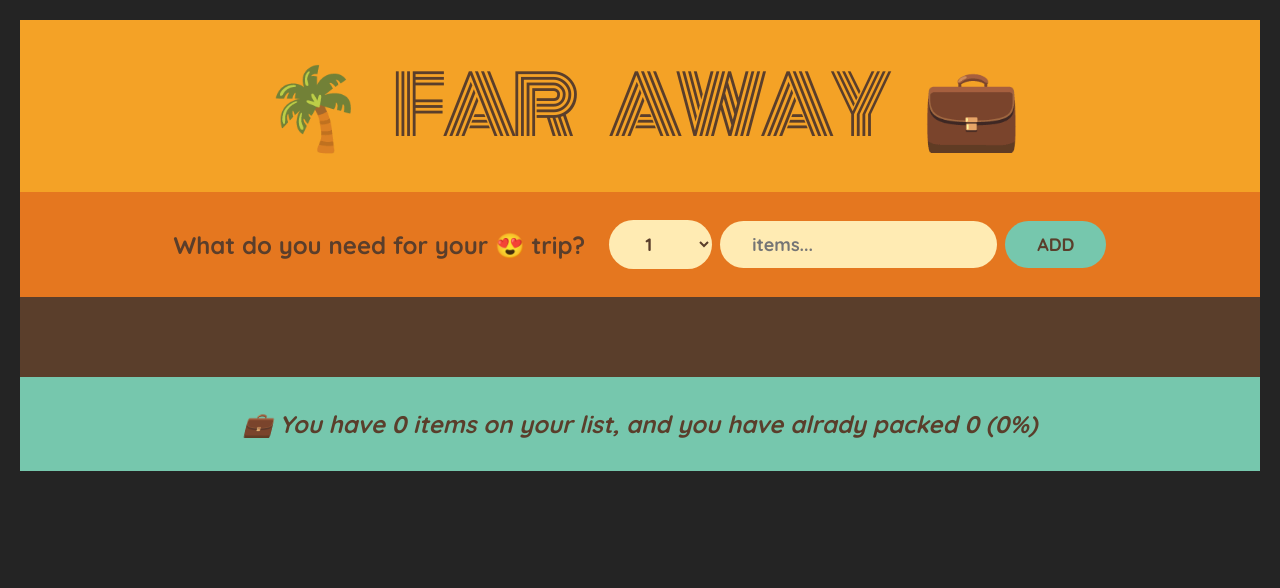
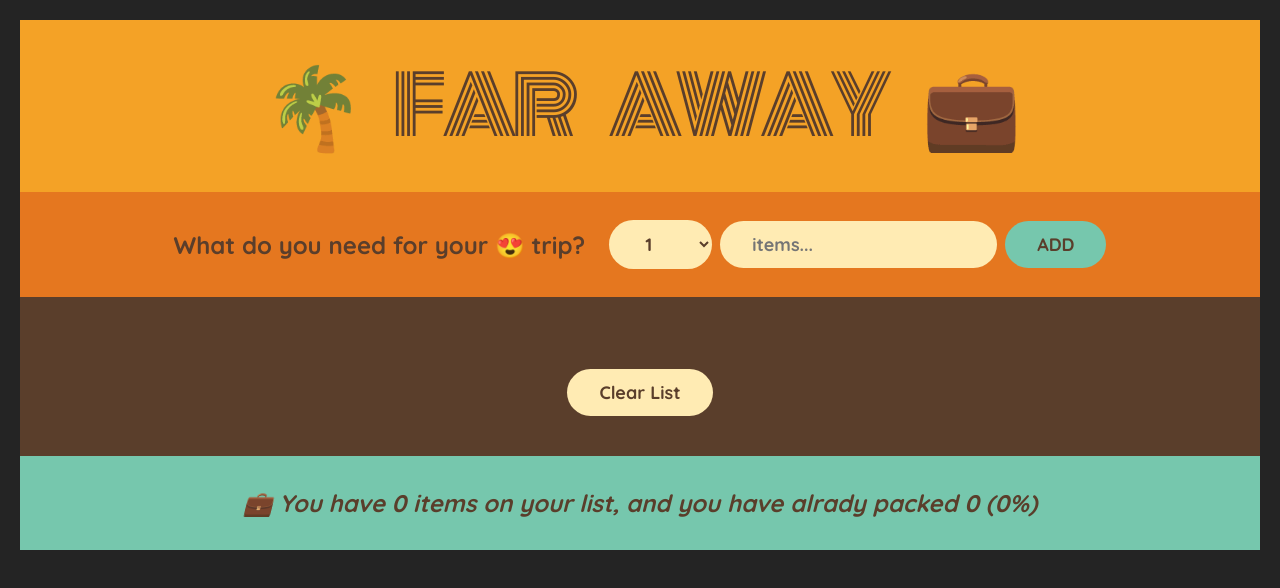
Before and after one commit to eyobbaye/React-ultimate, a React (Vite) app in the folder Travel-List/: page / in a window 1280 px wide. Shown: the top 588 px of the page. Built offline with nearby package versions, Linux system fonts and the light colour scheme.

Commit message:
Added clear-list

```diff
--- a/Travel-List/src/App.jsx
+++ b/Travel-List/src/App.jsx
@@ -8,9 +8,9 @@ import "./App.css";
 // ];
 
 function App() {
-  const [items, setItems] = useState([]);
-  const itemCount = items.length;
-  console.log(itemCount);
+  const [items, setItems] = useState([]);//Lift up the state so we can share items data though the component
+  // const itemCount = items.length;
+  // console.log(itemCount);
 
   return (
     <>
@@ -25,6 +25,7 @@ function App() {
 function Logo() {
   return <h1>🌴 Far Away 💼</h1>;
 }
+// pass the setState in to the form as props: setItems
 function Form({ setItems }) {
   // State variavble fot the added items
   // const [submitedValue, setSubmitedValue] = useState("");
@@ -37,16 +38,19 @@ function Form({ setItems }) {
     // prevent the page reload
     e.preventDefault();
     const newItem = { description, quantity, packed: false, id: nextId };
-    console.log(newItem);
+    // console.log(newItem);
 
     if (!description) return;
     // set the input fields to the deafualt value
     setDescription("");
     setQuantity(1);
-    // Add items using rested operation method.
+    // Add items using spread operation method.
     setItems((prevItems) => [...prevItems, newItem]);
     setNextId((n) => n + 1);
   };
+
+
+
   return (
     <form className="add-form" onSubmit={handleSubmit}>
       <h3> What do you need for your 😍 trip?</h3>
@@ -79,6 +83,7 @@ function Packing({ items, setItems }) {
           <Item key={item.id} item={item} setItems={setItems} /> // item Prop.
         ))}
       </ul>
+      <button onClick={()=>window.confirm("You shure?")? setItems([]): items }>Clear List</button>
     </div>
   );
 }
@@ -86,6 +91,7 @@ function Packing({ items, setItems }) {
 function Item({ item, setItems }) {
   const handleCheckboxClick = (id, checked) => {
     setItems((prev) =>
+      // use Spread opereation method to update the packed state.
       prev.map((item) => (item.id === id ? { ...item, packed: checked } : item)),
     );
   };
@@ -110,7 +116,7 @@ function Item({ item, setItems }) {
   );
 }
 function Stats({ items }) {
-  const total = items.length;
+  const total = items.length;// drived state
   const packed = (items || []).filter((it) => it.packed).length;
   const percent = total ? Math.round((packed / total) * 100) : 0;
   return (
```
